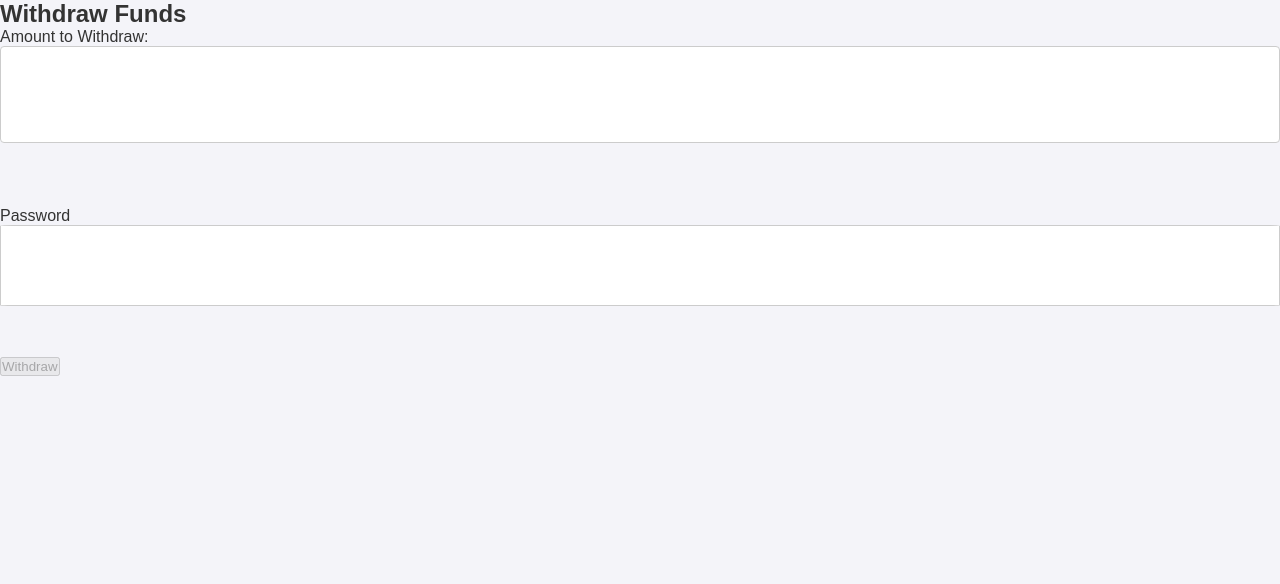
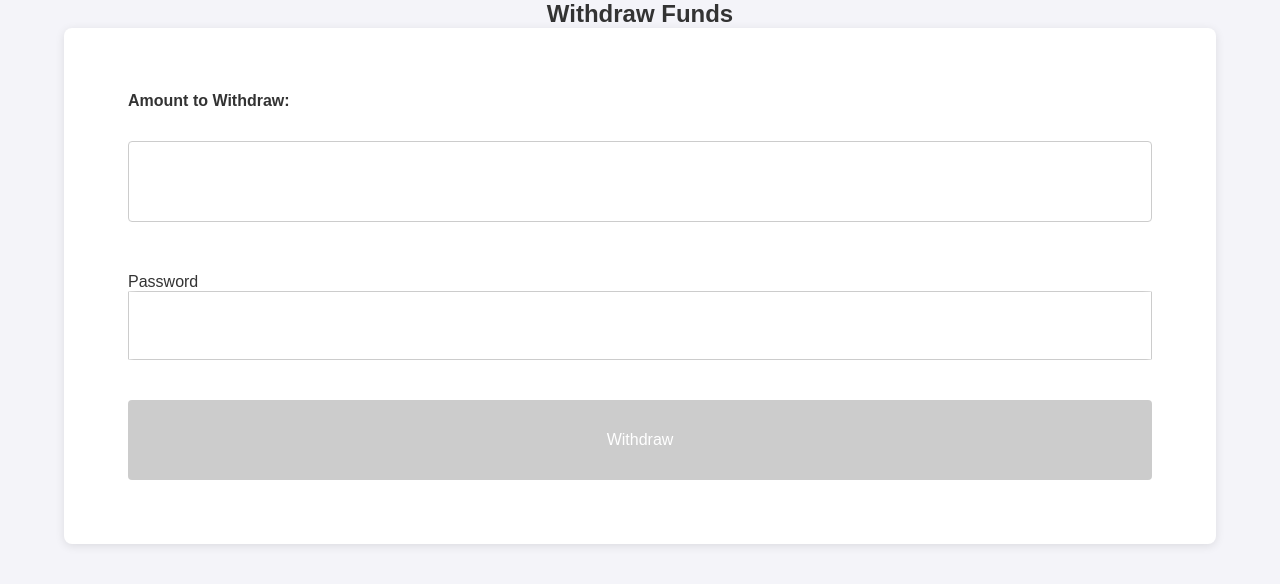
Before and after one commit to Yadunandanv08/Bank-Management-System, a React (Create React App) app in the folder frontend/: page /withdraw in a window 1280 px wide. Shown: the top 584 px of the page. Built offline with nearby package versions, Linux system fonts and the light colour scheme.

Commit message:
fixed withdrawPage stying issue

```diff
--- a/frontend/src/withdrawPage.css
+++ b/frontend/src/withdrawPage.css
@@ -1,9 +1,9 @@
-.withdrawHeader {
+.WithdrawHeader {
     color: #333;
     text-align: center;
 }
 
-.withdrawContent {
+.WithdrawContent {
     background-color: #fff;
     border-radius: 8px;
     box-shadow: 0 2px 10px rgba(0, 0, 0, 0.1);
@@ -12,7 +12,7 @@
     margin: 0 auto;
 }
 
-.withdrawLabel {
+.WithdrawLabel {
     display: block;
     margin-bottom: 3%;
     font-weight: bold;
@@ -27,7 +27,7 @@ input[type="number"] {
     font-size: 16px;
 }
 
-.withdrawButton {
+.WithdrawButton {
     background-color: #007bff;
     color: white;
     border: none;
@@ -38,7 +38,7 @@ input[type="number"] {
     width: 100%;
 }
 
-.withdrawButton:disabled {
+.WithdrawButton:disabled {
     background-color: #ccc;
 }
 
```
Also changed, not shown: 2 other files (tests, documents, lock files or other folders).
